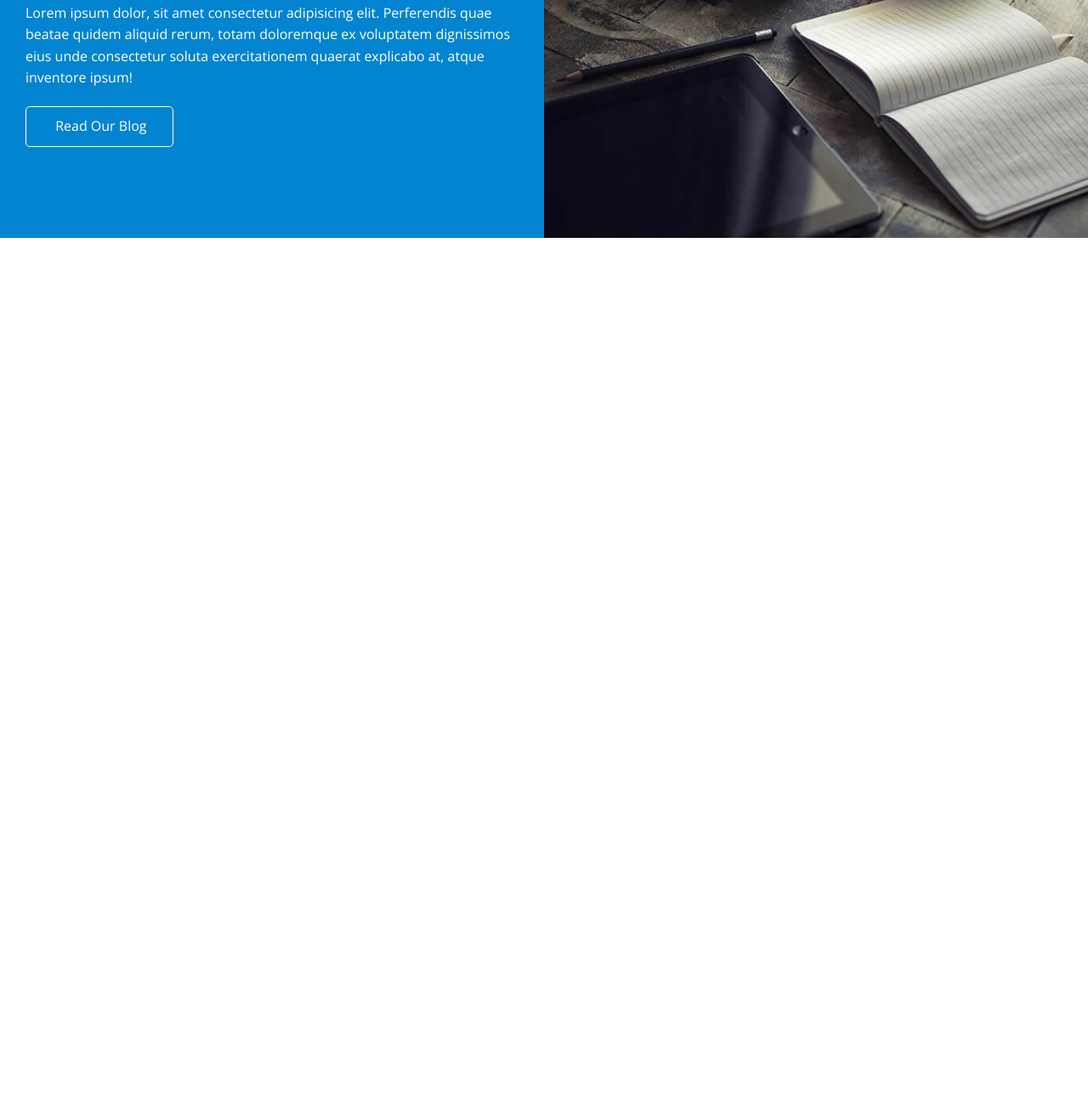
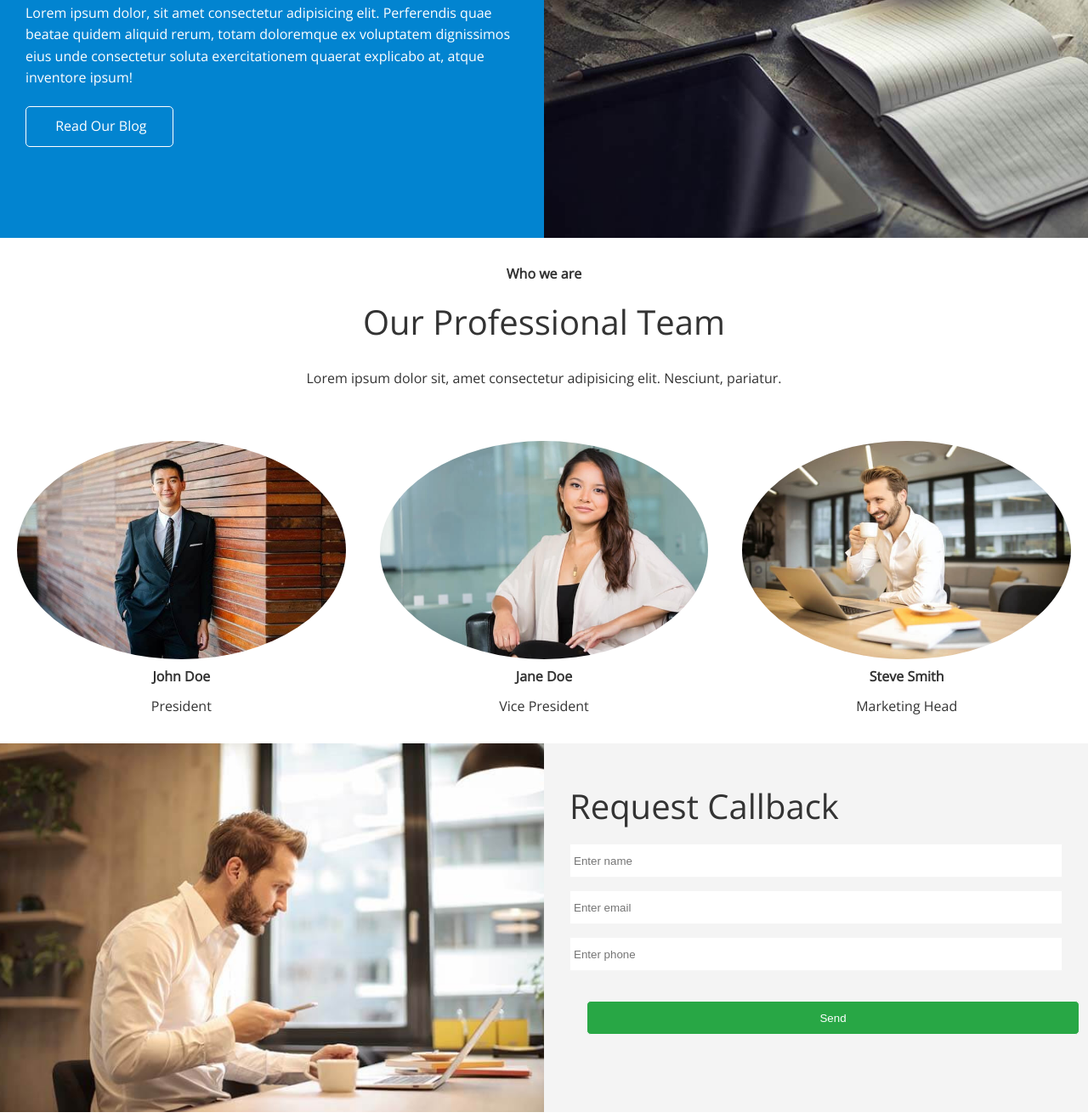
Before and after one commit to raj-prog/edgeledger_website, a plain HTML site: page index.html in a window 1280 px wide. Shown: the part 2388-3704 px from the top of the page at 85% size. Before the commit the page ends 2675 px from the top, so only its background shows below. Drawn offline with nearby package versions, Linux system fonts and the light colour scheme.

Commit message:
main section completed

```diff
--- a/css/style.css
+++ b/css/style.css
@@ -132,3 +132,37 @@ img {
 .cases img:hover {
   opacity: 0.7;
 }
+
+.team img {
+  border-radius: 50%;
+}
+
+.callback-form {
+  width: 100%;
+  padding: 20px 0;
+}
+
+.callback-form label {
+  display: block;
+  margin-bottom: 5px;
+}
+
+.callback-form .form-control {
+  margin-bottom: 15px;
+}
+
+.callback-form input {
+  width: 100%;
+  padding: 4px;
+  height: 40px;
+  border: #f5f5f5 1px solid;
+}
+
+.callback-form input:focus {
+  outline-color: #28a745;
+}
+
+.callback-form .btn {
+  padding: 12px 0;
+  margin: 20px;
+}
--- a/index.html
+++ b/index.html
@@ -160,6 +160,84 @@
           </div>
         </div>
       </section>
+
+      <!-- Team -->
+      <section id="team" class="team section-padding">
+        <header class="section-header">
+          <h4>Who we are</h4>
+          <h2>Our Professional Team</h2>
+          <p>
+            Lorem ipsum dolor sit, amet consectetur adipisicing elit. Nesciunt,
+            pariatur.
+          </p>
+        </header>
+        <div class="flex-items">
+          <div>
+            <img src="images/team/person1.jpg" alt="" />
+            <h4>John Doe</h4>
+            <p>President</p>
+          </div>
+          <div>
+            <img src="images/team/person2.jpg" alt="" />
+            <h4>Jane Doe</h4>
+            <p>Vice President</p>
+          </div>
+          <div>
+            <img src="images/team/person3.jpg" alt="" />
+            <h4>Steve Smith</h4>
+            <p>Marketing Head</p>
+          </div>
+        </div>
+      </section>
+
+      <!-- Contact -->
+      <section id="contact" class="contact flex-columns">
+        <div class="row">
+          <div class="column">
+            <div class="column-1">
+              <img src="./images/home/contact.jpg" alt="" />
+            </div>
+          </div>
+          <div class="column">
+            <div class="column-2 bg-light">
+              <h2>Request Callback</h2>
+              <form action="" class="callback-form">
+                <div class="form-control">
+                  <label for="name">
+                    <input
+                      type="text"
+                      name="name"
+                      id="name"
+                      placeholder="Enter name"
+                    />
+                  </label>
+                </div>
+                <div class="form-control">
+                  <label for="email">
+                    <input
+                      type="email"
+                      name="email"
+                      id="email"
+                      placeholder="Enter email"
+                    />
+                  </label>
+                </div>
+                <div class="form-control">
+                  <label for="phone">
+                    <input
+                      type="text"
+                      name="phone"
+                      id="phone"
+                      placeholder="Enter phone"
+                    />
+                  </label>
+                </div>
+                <input type="submit" class="btn" id="submit" value="Send" />
+              </form>
+            </div>
+          </div>
+        </div>
+      </section>
     </main>
   </body>
 </html>
```
